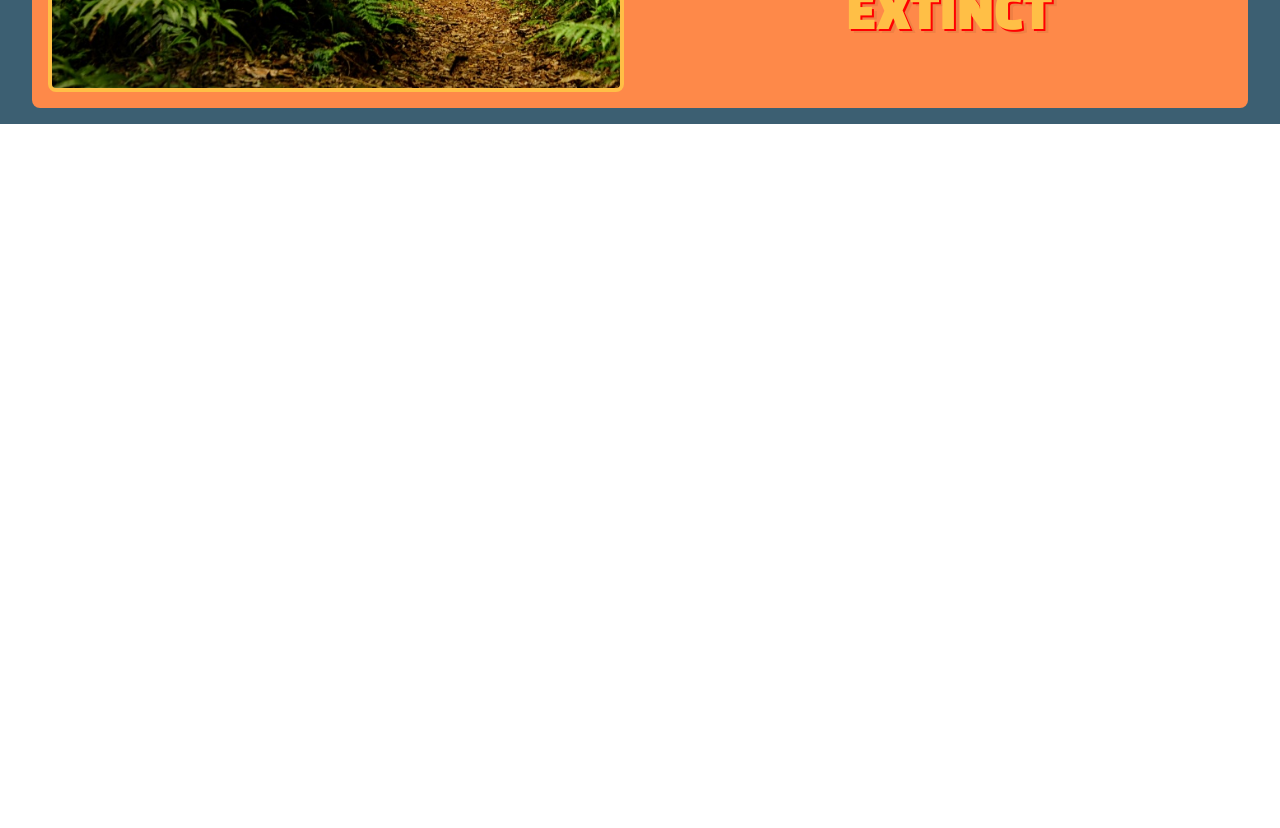
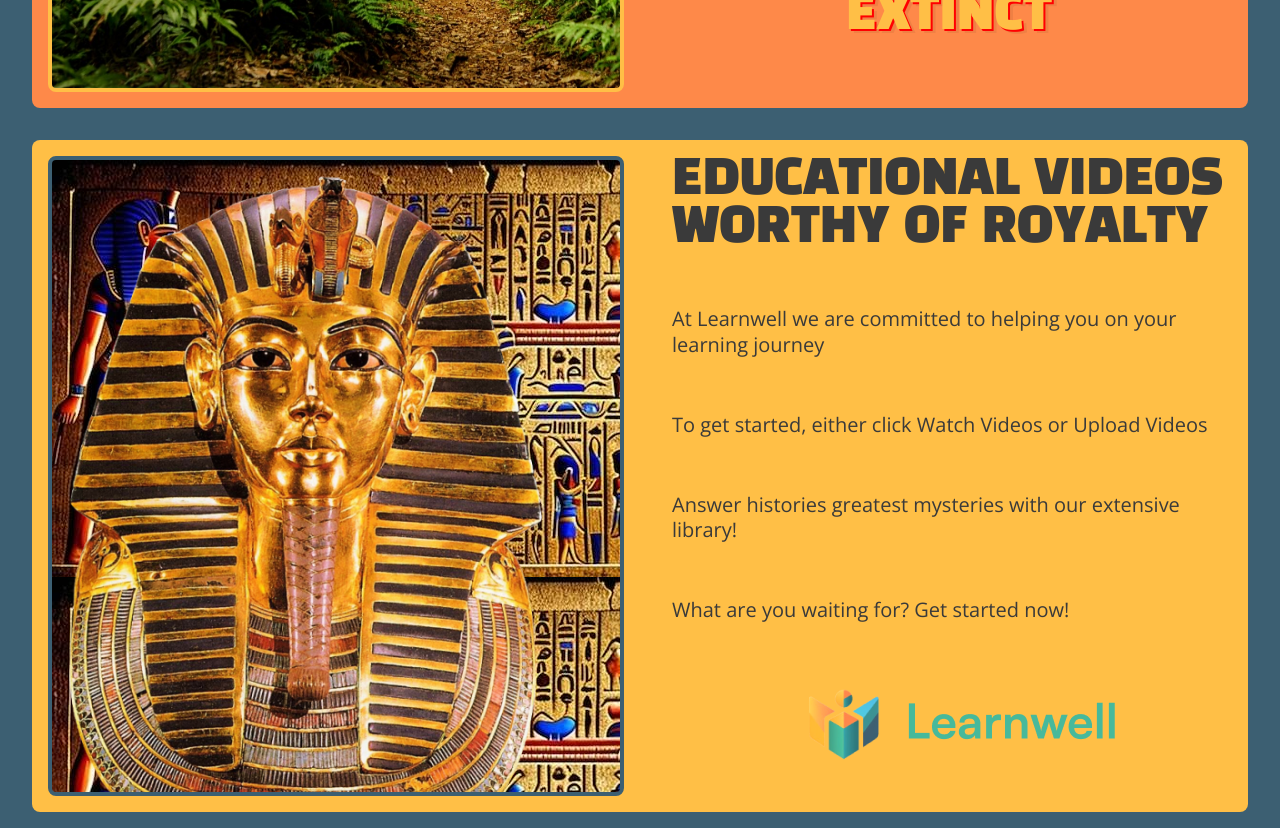
Before and after one commit to stefegg/learnwell-vids, a Next.js app: page / in a window 1280 px wide. Shown: the part 1380-2208 px from the top of the page. Before the commit the page ends 1504 px from the top, so only its background shows below. Built offline with nearby package versions, Linux system fonts and the light colour scheme.

Commit message:
finish third section

```diff
--- a/src/app/_components/Header/index.tsx
+++ b/src/app/_components/Header/index.tsx
@@ -4,7 +4,7 @@ import Link from "next/link";
 
 export default function Header() {
   return (
-    <div className="h-36 sm:h-24 bg-greenDark bg-clip-padding backdrop-filter backdrop-blur-2xl bg-opacity-80 sm:px-4 flex flex-col sm:flex-row w-full items-center justify-evenly fixed z-10">
+    <div className="h-36 sm:h-24 bg-greenDark bg-clip-padding backdrop-filter backdrop-blur-2xl bg-opacity-40 sm:px-4 flex flex-col sm:flex-row w-full items-center justify-evenly fixed z-10">
       <Link href="/">
         <Image src={logo} alt="logo" quality={100} unoptimized />
       </Link>
--- a/src/app/_components/Landing/index.tsx
+++ b/src/app/_components/Landing/index.tsx
@@ -1,11 +1,12 @@
 import One from "./one";
 import Two from "./two";
-
+import Three from "./three";
 export default function Landing() {
   return (
     <div className="min-h-screen flex flex-col overflow-y-auto">
       <One />
       <Two />
+      <Three />
     </div>
   );
 }
--- a/src/app/_components/Landing/one.tsx
+++ b/src/app/_components/Landing/one.tsx
@@ -91,7 +91,7 @@ export default function One() {
         </div>
         <div className="w-1/2 flex flex-col py-4 gap-2 overflow-hidden">
           <h2
-            className="text-5xl  pl-4 opacity-0 translate-x-20 rotate-x-90 transition-all"
+            className="text-5xl pl-4 opacity-0 translate-x-20 rotate-x-90 transition-all"
             ref={welcomeRef}
           >
             Welcome to
--- /dev/null
+++ b/src/app/_components/Landing/three.tsx
@@ -0,0 +1,81 @@
+"use client";
+import { useRef, useEffect } from "react";
+import Image from "next/image";
+import pharohMask from "../../../../public/static/images/pharoh.png";
+import hiero from "../../../../public/static/images/hiero.jpeg";
+import { blackHan } from "@/app/fonts";
+import RisingText from "../RisingText";
+import logo from "../../../../public/static/logos/logo_color.png";
+import { inView, animate, stagger } from "motion";
+
+export default function Three() {
+  const sectionThreeRef = useRef<HTMLSpanElement>(null);
+  const royalRef = useRef<HTMLHeadingElement>(null);
+  const pharohRef = useRef<HTMLImageElement>(null);
+
+  useEffect(() => {
+    if (!pharohRef.current) return;
+    inView(pharohRef.current, () => {
+      if (!pharohRef.current || !royalRef.current) return;
+      animate(
+        pharohRef.current,
+        { opacity: 1 },
+        { duration: 2, delay: stagger(0.2) }
+      );
+      animate(
+        royalRef.current,
+        { transform: "none" },
+        { duration: 1, delay: stagger(0.2) }
+      );
+    });
+  });
+
+  return (
+    <section
+      className="h-[calc(100vh-6rem)] p-4 px-8 w-full bg-greenFog overflow-hidden text-textDark"
+      ref={sectionThreeRef}
+    >
+      <div className="bg-cheese w-full h-full rounded-lg flex flex-row overflow-hidden">
+        <div className="w-1/2 p-4">
+          <div
+            className="w-full bg-black h-full border-4 border-greenFog rounded-lg relative z-1 overflow-hidden"
+            style={{
+              backgroundImage: `url(${hiero.src})`,
+            }}
+          >
+            <Image
+              src={pharohMask}
+              alt="pharoh"
+              ref={pharohRef}
+              className={"opacity-0"}
+            />
+          </div>
+        </div>
+        <div className="w-1/2 flex flex-col py-4 overflow-hidden items-center pl-8">
+          <h2
+            ref={royalRef}
+            className={`uppercase ${blackHan.className} text-5xl -translate-y-40`}
+          >
+            Educational Videos Worthy of Royalty
+          </h2>
+          <div className="grow justify-evenly flex flex-col text-xl font-thin">
+            <RisingText text="At Learnwell we are committed to helping you on your learning journey" />
+            <RisingText text="To get started, either click Watch Videos or Upload Videos" />
+            <RisingText text="Answer histories greatest mysteries with our extensive library!" />
+
+            <RisingText text="What are you waiting for? Get started now!" />
+          </div>
+          <Image
+            src={logo}
+            alt="logo"
+            quality={100}
+            unoptimized
+            style={{
+              marginBottom: "2rem",
+            }}
+          />
+        </div>
+      </div>
+    </section>
+  );
+}
--- a/src/app/_components/Landing/two.tsx
+++ b/src/app/_components/Landing/two.tsx
@@ -10,11 +10,10 @@ export default function Two() {
   const rexRef = useRef<HTMLImageElement>(null);
   const roarRef = useRef<HTMLHeadingElement>(null);
   const extinctRef = useRef<HTMLHeadingElement>(null);
-  const sectionTwoRef = useRef<HTMLSpanElement>(null);
 
   useEffect(() => {
-    if (!sectionTwoRef.current) return;
-    inView(sectionTwoRef.current, () => {
+    if (!roarRef.current) return;
+    inView(roarRef.current, () => {
       if (!rexRef.current) return;
       animate(
         rexRef.current,
@@ -72,7 +71,6 @@ export default function Two() {
   return (
     <section
       className="h-[calc(100vh-6rem)] p-4 px-8 w-full bg-greenFog overflow-hidden text-textDark "
-      ref={sectionTwoRef}
       style={{
         textShadow: `2px 2px 0px #FF0000, 5px 4px 0px rgba(0,0,0,0.06)`,
       }}
--- a/src/app/layout.tsx
+++ b/src/app/layout.tsx
@@ -15,7 +15,7 @@ export default function RootLayout({
 }>) {
   return (
     <html lang="en">
-      <body className={openSans.className}>
+      <body className={`${openSans.className} bg-greenFog`}>
         <div className="h-24">
           <Header />
         </div>
```
Also changed, not shown: public/static/images/hiero.jpeg (added), public/static/images/pyramid.png (added).
